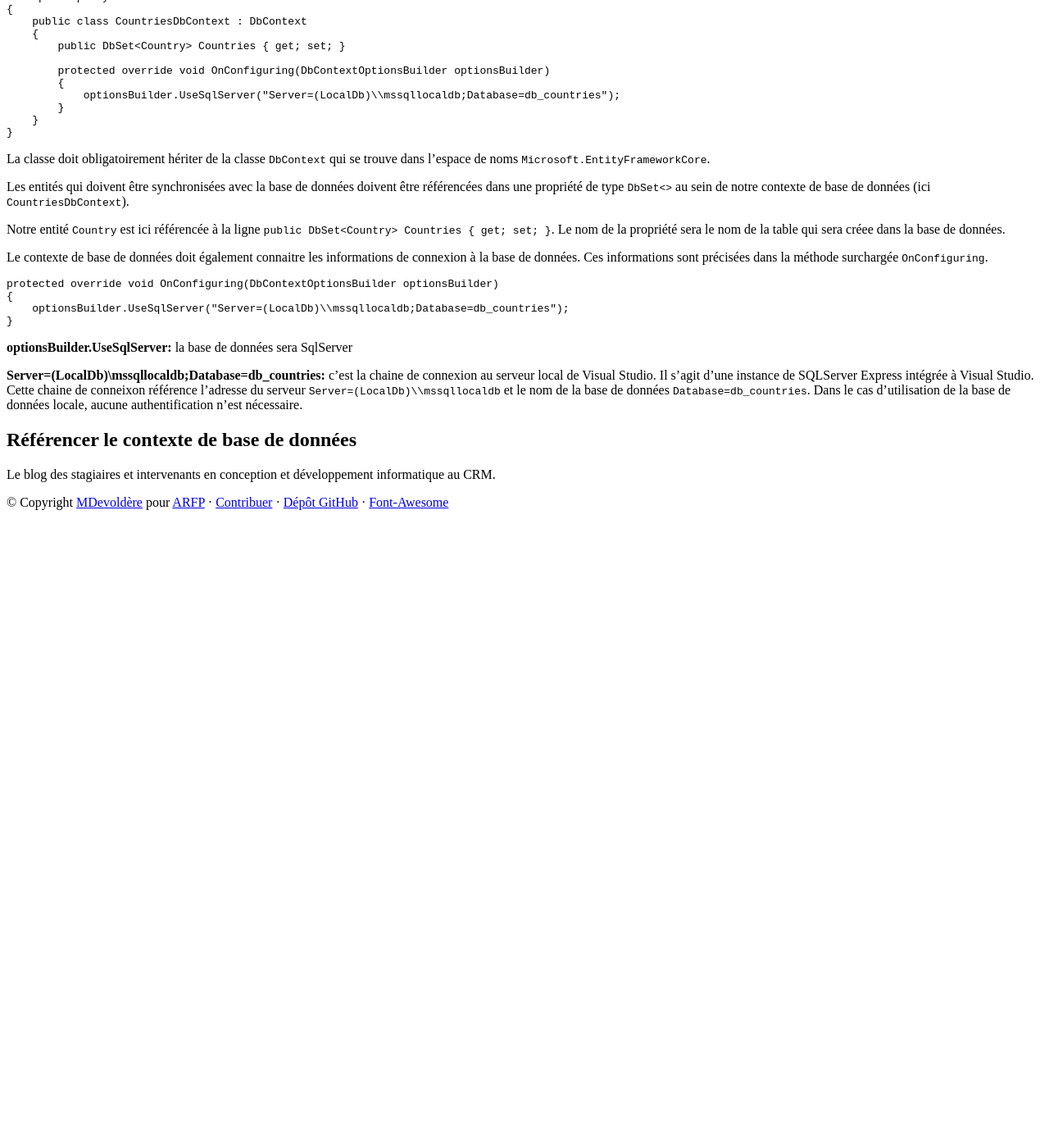
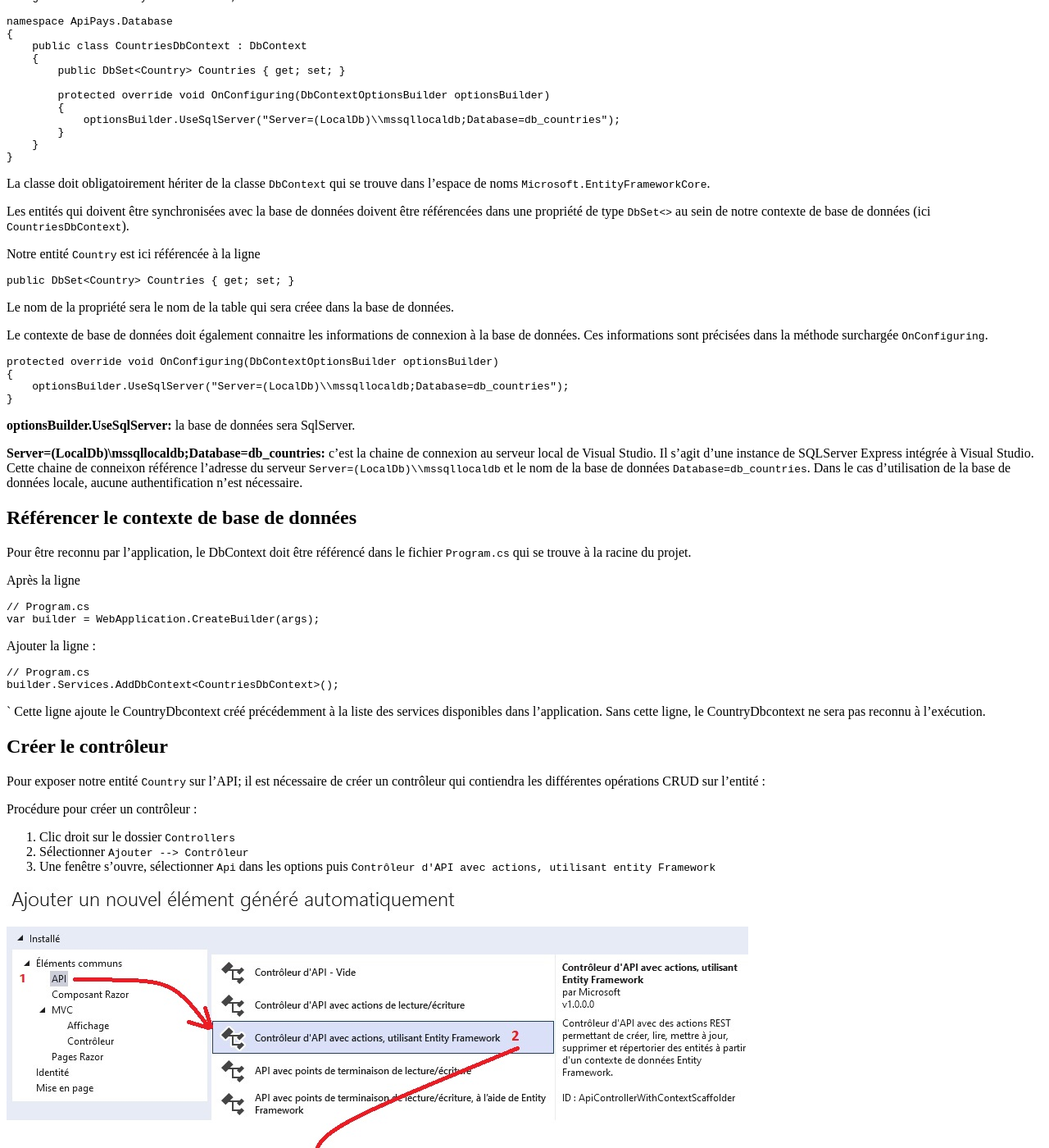
Before and after one commit to ARFP/blog, a Jekyll site: the page built from _posts/asp/2024-03-07-creer-api-asp-net6.md, in a window 1280 px wide and 1400 px high, scrolled down 1266 px. Shown: the whole window at 82% size. Built offline with Jekyll 4.4.1, drawn with Linux system fonts in a browser that asks for light colours; before the commit the page ends 1896 px from its top, so only the background shows below that; some of the changed text lies outside the part shown.

Commit message:
add asp-api post (not completed)

````diff
--- a/_posts/asp/2024-03-07-creer-api-asp-net6.md
+++ b/_posts/asp/2024-03-07-creer-api-asp-net6.md
@@ -34,6 +34,7 @@ Dans ce répertoire, créer une classe `Country` qui représentera un pays.
 Code de la classe `Country` :
 
 ```csharp
+// Entity/Country.cs
 public class Country
 {
     public int Id { get; set; }
@@ -58,6 +59,7 @@ Lorsque nos entités sont créées, nous pouvons créer le contexte de base de d
 Dans votre projet, créer un dossier `Database`. Dans ce répertoire , créer une classe `CountriesDbContext` qui contient le code suivant :
 
 ```csharp
+// Database/CountryDbcontext.cs
 using ApiPays.Entity;
 using Microsoft.EntityFrameworkCore;
 
@@ -79,7 +81,13 @@ La classe doit obligatoirement hériter de la classe `DbContext` qui se trouve d
 
 Les entités qui doivent être synchronisées avec la base de données doivent être référencées dans une propriété de type `DbSet<>` au sein de notre contexte de base de données (ici `CountriesDbContext`).
 
-Notre entité `Country` est ici référencée à la ligne `public DbSet<Country> Countries { get; set; }`. Le nom de la propriété sera le nom de la table qui sera créee dans la base de données.
+Notre entité `Country` est ici référencée à la ligne
+
+```csharp
+public DbSet<Country> Countries { get; set; }
+```
+
+Le nom de la propriété sera le nom de la table qui sera créee dans la base de données.
 
 Le contexte de base de données doit également connaitre les informations de connexion à la base de données. Ces informations sont précisées dans la méthode surchargée `OnConfiguring`.
 
@@ -90,9 +98,58 @@ protected override void OnConfiguring(DbContextOptionsBuilder optionsBuilder)
 }
 ```
 
-**optionsBuilder.UseSqlServer:** la base de données sera SqlServer
+**optionsBuilder.UseSqlServer:** la base de données sera SqlServer.
 
 **Server=(LocalDb)\\mssqllocaldb;Database=db_countries:** c'est la chaine de connexion au serveur local de Visual Studio. Il s'agit d'une instance de SQLServer Express intégrée à Visual Studio. Cette chaine de conneixon référence l'adresse du serveur `Server=(LocalDb)\\mssqllocaldb` et le nom de la base de données `Database=db_countries`. Dans le cas d'utilisation de la base de données locale, aucune authentification n'est nécessaire.
 
 
 ## Référencer le contexte de base de données
+
+Pour être reconnu par l'application, le DbContext doit être référencé dans le fichier `Program.cs` qui se trouve à la racine du projet.
+
+Après la ligne
+
+```csharp
+// Program.cs
+var builder = WebApplication.CreateBuilder(args);
+```
+
+Ajouter la ligne :
+
+```csharp
+// Program.cs
+builder.Services.AddDbContext<CountriesDbContext>();
+```
+`
+Cette ligne ajoute le CountryDbcontext créé précédemment à la liste des services disponibles dans l'application. Sans cette ligne, le CountryDbcontext ne sera pas reconnu à l'exécution.
+
+## Créer le contrôleur
+
+Pour exposer notre entité `Country` sur l'API; il est nécessaire de créer un contrôleur qui contiendra les différentes opérations CRUD sur l'entité :
+
+Procédure pour créer un contrôleur :
+
+1. Clic droit sur le dossier `Controllers`
+2. Sélectionner `Ajouter --> Contrôleur`
+3. Une fenêtre s'ouvre, sélectionner `Api` dans les options puis `Contrôleur d'API avec actions, utilisant entity Framework`
+
+![asp-api-controller](/blog/assets/img/asp-api-add-controller.jpg)
+
+4. Le contrôleur est généré.
+
+## Tester l'API
+
+Enregistrer votre travail et démarrer le projet. Au démarrage, le projet est exécuté dans le navigateur web.
+
+L'interface de Swagger s'affiche et vous devriez voir apparaitre l'entité et les opérations associées.
+
+![asp-api-controller](/blog/assets/img/asp-api-swagger-countries.jpg)
+
+
+## Les annotations
+
+- TODO
+
+## Les relations OneToMany
+
+- TODO
````
Also changed, not shown: assets/img/asp-api-add-controller.jpg (added), assets/img/asp-api-swagger-countries.jpg (added).
